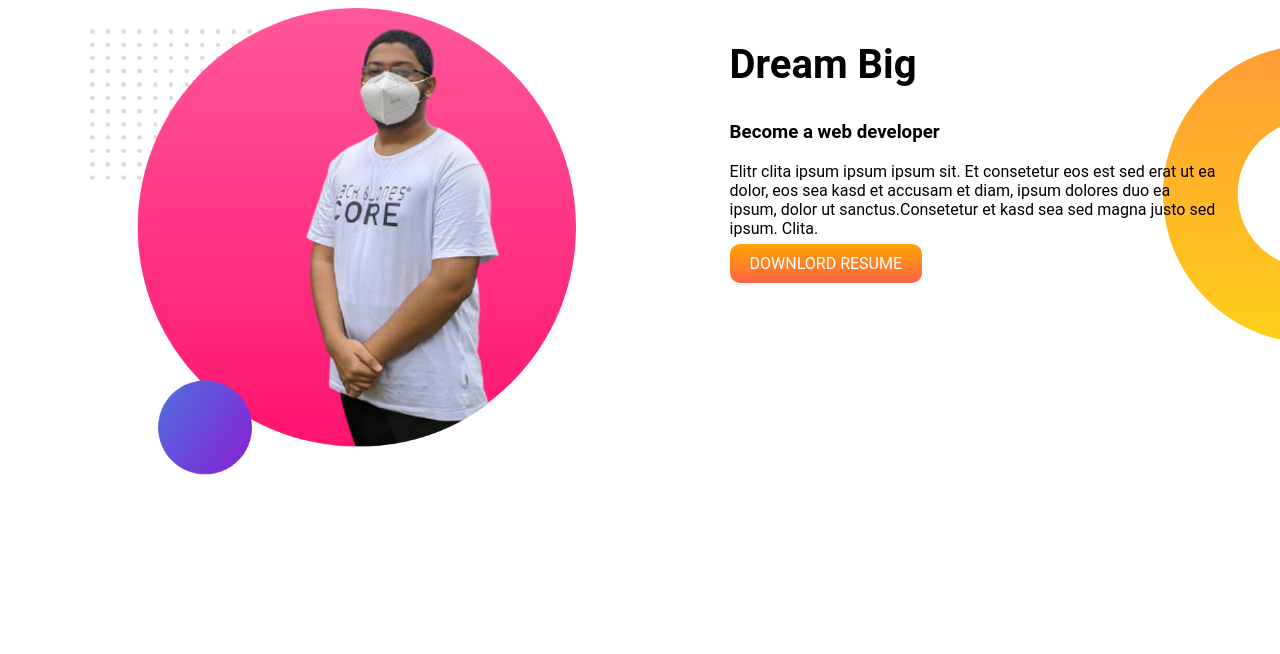
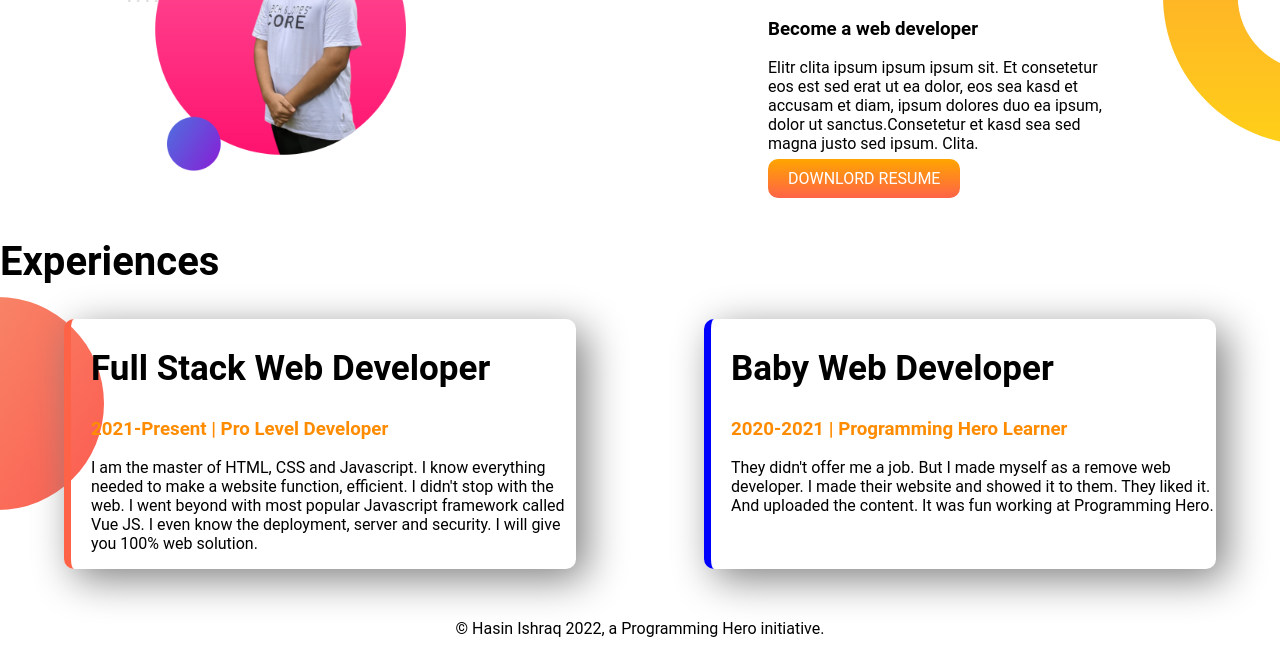
Before and after one commit to Anas-Mahmud/Portfolio-website, a plain HTML site: page index.html in a window 1280 px wide. Shown: the part 729-1383 px from the top of the page. Before the commit the page ends 1258 px from the top, so only its background shows below. Drawn offline with Linux system fonts and the light colour scheme; a web font is replaced by a local one.

Commit message:
footer-added

```diff
--- a/index.html
+++ b/index.html
@@ -15,7 +15,7 @@
 </head>
 
 <body>
-    <section class="top-banner">
+    <section class="top-banner flexible-container">
         <div class="half-width">
             <h1>Welcome to</h1>
             <h1><span class="font-color">Hasin Ishraq</span> World</h1>
@@ -27,7 +27,7 @@
             <img src="images/my-bg (2).png" alt="">
         </div>
     </section>
-    <section class="dream-big" >
+    <section class="dream-big flexible-container">
         <div class="half-width">
             <img src="images/my-bg2 (2).png" alt="">
         </div>
@@ -38,6 +38,24 @@
             <a class="link-button" target="_blank" href="https://github.com/Anas-Mahmud?tab=repositories">DOWNLORD RESUME</a>
         </div>
     </section>
+    <section class="experiences-area" >
+        <h1>Experiences</h1>
+        <div class="flexible-container">
+            <div id="full-stack"  class="experiences-item">
+                <h2>Full Stack Web Developer</h2>
+                <h3 class="font-color">2021-Present | Pro Level Developer</h3>
+                <p>I am the master of HTML, CSS and Javascript. I know everything needed to make a website function, efficient. I didn't stop with the web. I went beyond with most popular Javascript framework called Vue JS. I even know the deployment, server and security. I will give you 100% web solution.</p>
+            </div>
+            <div id="baby-developer" class="experiences-item">
+                <h2>Baby Web Developer</h2>
+                <h3 class="font-color">2020-2021 | Programming Hero Learner</h3>
+                <p>They didn't offer me a job. But I made myself as a remove web developer. I made their website and showed it to them. They liked it. And uploaded the content. It was fun working at Programming Hero.</p>
+            </div>
+        </div>
+    </section>
 </body>
+<footer>
+    <p>© Hasin Ishraq 2022, a Programming Hero initiative.</p>
+</footer>
 
 </html>
--- a/style.css
+++ b/style.css
@@ -5,21 +5,24 @@ body{
 h1{
     font-size: 40px;
 }
+h2{
+    font-size: 35px;
+}
 .font-color{
     color: darkorange;
 }
-section{
+.flexible-container{
     display: flex;
     margin-bottom: 50px;
 }
 .half-width{
     width: 50%;
-    padding-left: 7%;
+    padding-left: 10%;
     padding-top: 100px;
-    padding-right: 5%;
+    padding-right: 165px;
 }
 .half-width img{
-    width: 100%;
+    width: 80%;
 }
 .link-button{
     text-decoration: none;
@@ -37,3 +40,25 @@ section{
     background-repeat: no-repeat;
     background-position: right;
 }
+.experiences-area{
+    background-image: url(images/exp-bg.png);
+    background-repeat: no-repeat;
+    background-position: left;
+}
+.experiences-item{
+    width: 50%;
+    margin-left: 5%;
+    margin-right: 5%;
+    padding-left: 20px;
+    border-radius: 10px;
+    box-shadow: 10px 10px 40px gray;
+}
+#full-stack{
+    border-left: 7px solid tomato;
+}
+#baby-developer{
+    border-left: 7px solid blue;
+}
+footer{
+    text-align: center;
+}
```
